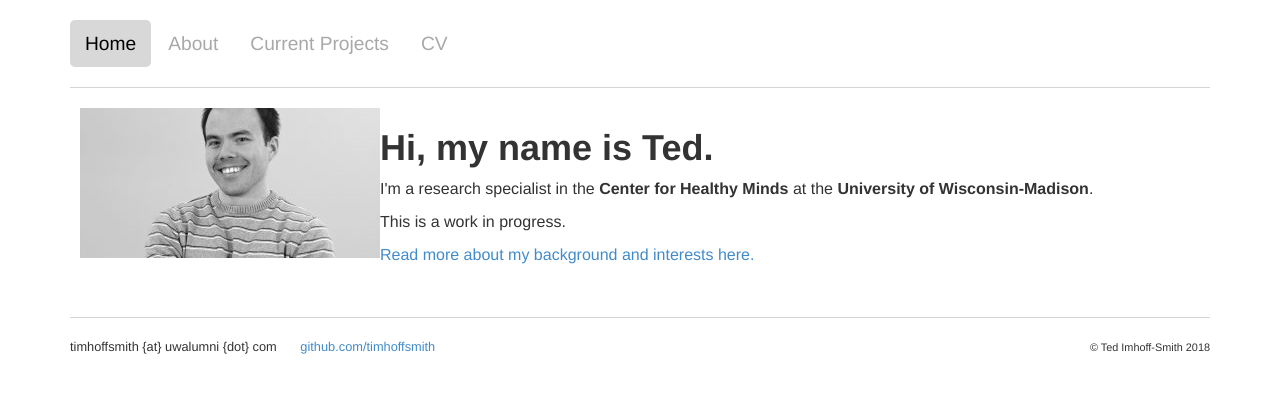
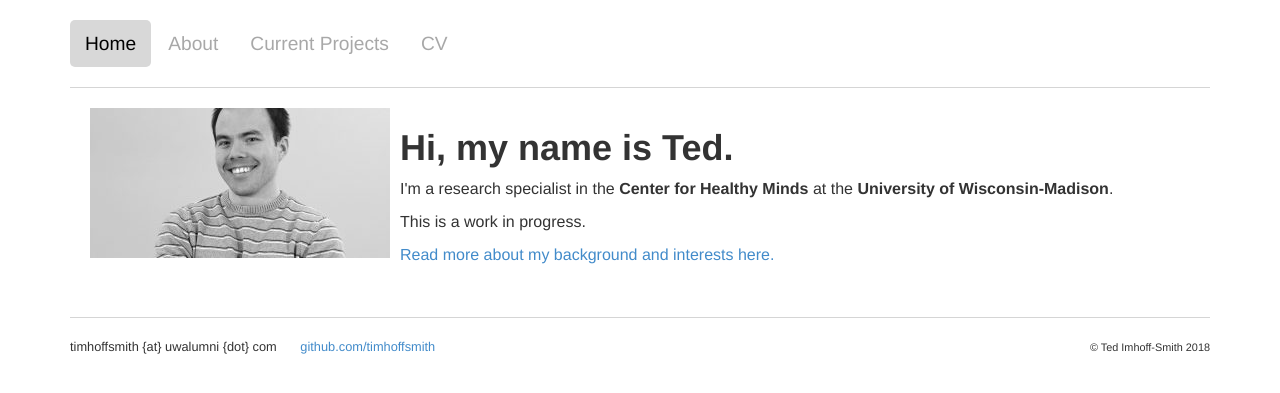
Before and after one commit to timhoffsmith/timhoffsmith.github.io, a Jekyll site: the page built from index.html, in a window 1280 px wide. Shown: the top 393 px of the page. Built offline with Jekyll 4.4.1, drawn with Linux system fonts in a browser that asks for light colours.

Commit message:
Update img padding

```diff
--- a/css/main.css
+++ b/css/main.css
@@ -11,12 +11,15 @@ body {
 
 img {
     float: left;
+    padding-right: 10px;
+    padding-left: 10px;
 }
 
 .blurb {
 	padding-top: 20px;
 	padding-bottom: 40px;
 	padding-left: 10px;
+	padding-right: 10px;
 }
 
 .footer {
```
